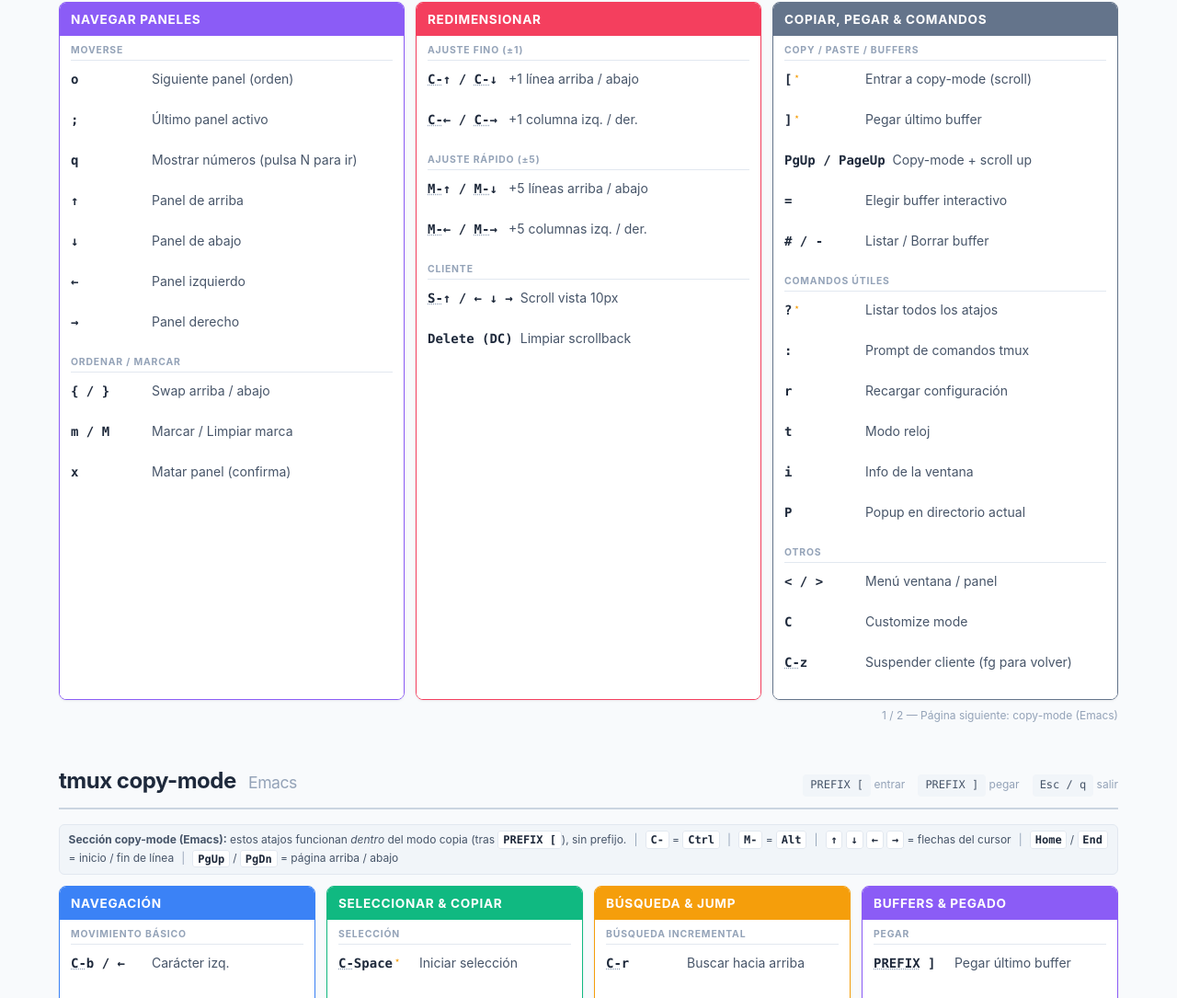
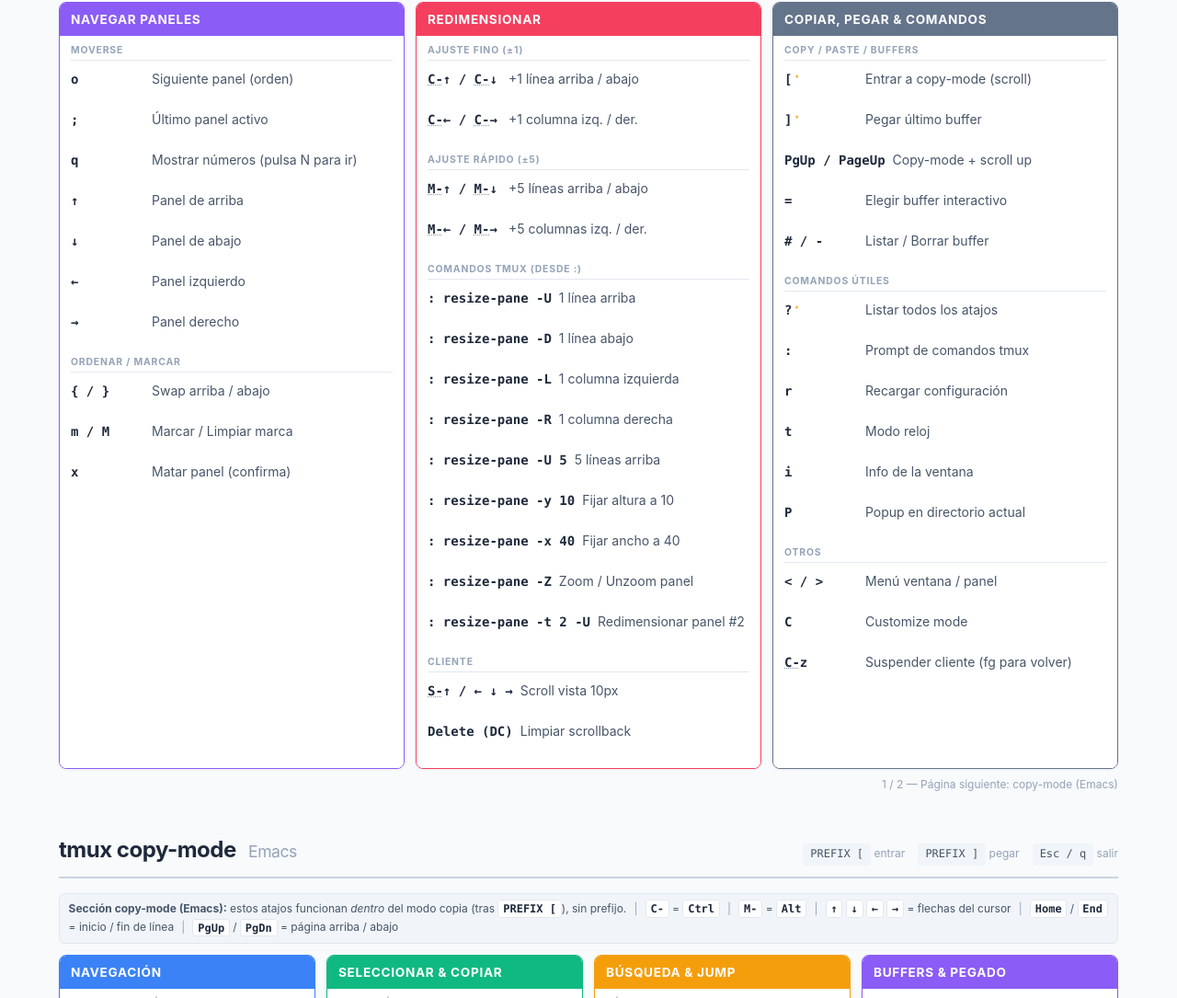
Before and after one commit to JassoEC/terminal-first-flow, a website: page tmux-copy-cheatsheet.html in a window 1280 px wide. Shown: the part 935-2020 px from the top of the page at 92% size. Drawn offline with Linux system fonts and the light colour scheme.

Commit message:
feat: add tmux resize-pane commands to Redimensionar section
Add explicit tmux commands for pane resizing:
- resize-pane -U/D/L/R (±1)
- resize-pane -U/D/L/R 5 (±5)
- resize-pane -y 10 (set height)
- resize-pane -x 40 (set width)
- resize-pane -Z (zoom)
- resize-pane -t 2 -U (target specific pane)

Updated both tmux-bindings.md (source of truth) and HTML cheat sheet.

```diff
--- a/tmux-copy-cheatsheet.html
+++ b/tmux-copy-cheatsheet.html
@@ -903,6 +903,17 @@
       <div class="binding"><span class="key">M-↑ / M-↓</span><span class="desc">+5 líneas arriba / abajo</span></div>
       <div class="binding"><span class="key">M-← / M-→</span><span class="desc">+5 columnas izq. / der.</span></div>
 
+      <div class="group-label">Comandos tmux (desde :)</div>
+      <div class="binding"><span class="key">: resize-pane -U</span><span class="desc">1 línea arriba</span></div>
+      <div class="binding"><span class="key">: resize-pane -D</span><span class="desc">1 línea abajo</span></div>
+      <div class="binding"><span class="key">: resize-pane -L</span><span class="desc">1 columna izquierda</span></div>
+      <div class="binding"><span class="key">: resize-pane -R</span><span class="desc">1 columna derecha</span></div>
+      <div class="binding"><span class="key">: resize-pane -U 5</span><span class="desc">5 líneas arriba</span></div>
+      <div class="binding"><span class="key">: resize-pane -y 10</span><span class="desc">Fijar altura a 10</span></div>
+      <div class="binding"><span class="key">: resize-pane -x 40</span><span class="desc">Fijar ancho a 40</span></div>
+      <div class="binding"><span class="key">: resize-pane -Z</span><span class="desc">Zoom / Unzoom panel</span></div>
+      <div class="binding"><span class="key">: resize-pane -t 2 -U</span><span class="desc">Redimensionar panel #2</span></div>
+
       <div class="group-label">Cliente</div>
       <div class="binding"><span class="key">S-↑ / ← ↓ →</span><span class="desc">Scroll vista 10px</span></div>
       <div class="binding"><span class="key">Delete (DC)</span><span class="desc">Limpiar scrollback</span></div>
```
Also changed, not shown: tmux-bindings.md (+17 -0 lines).
